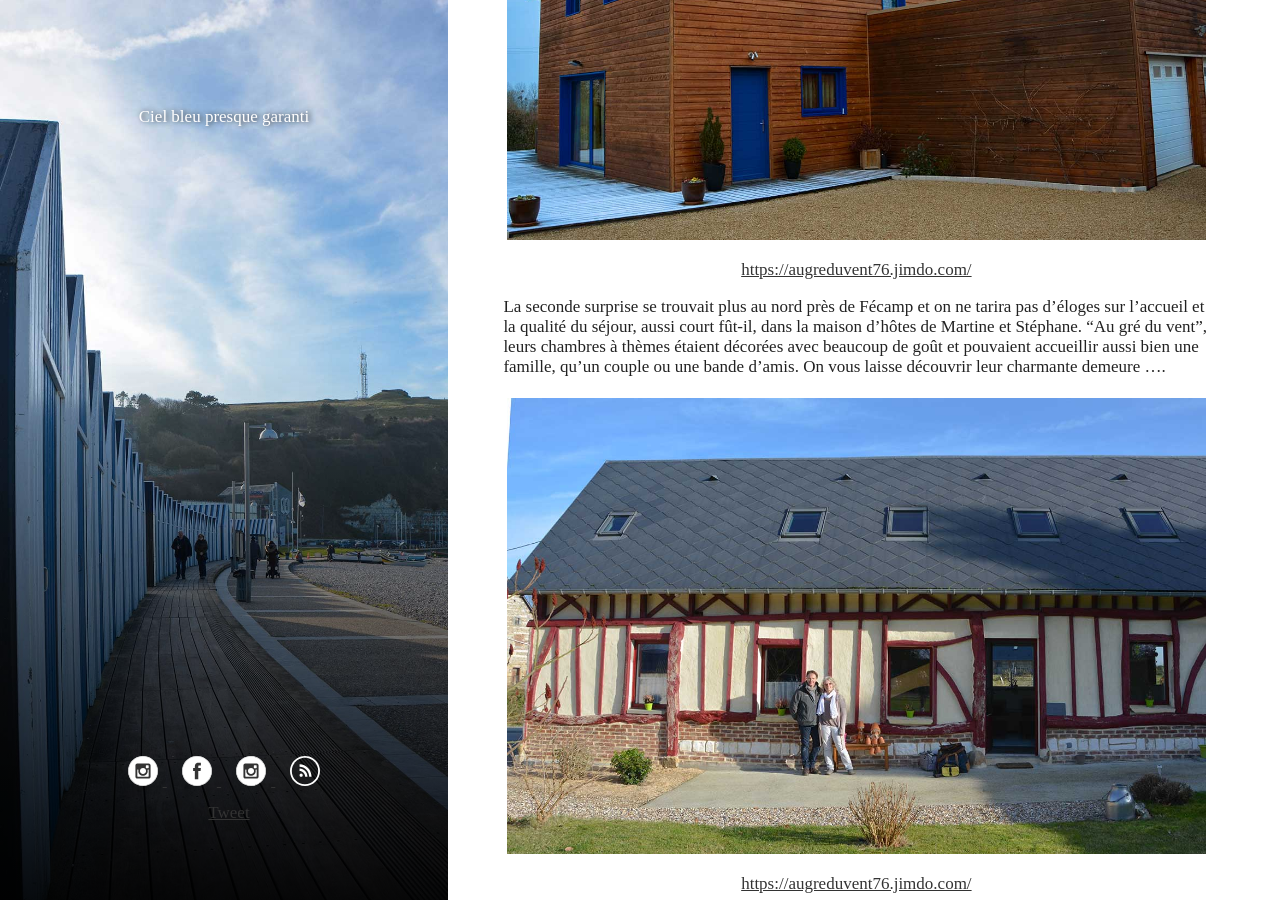
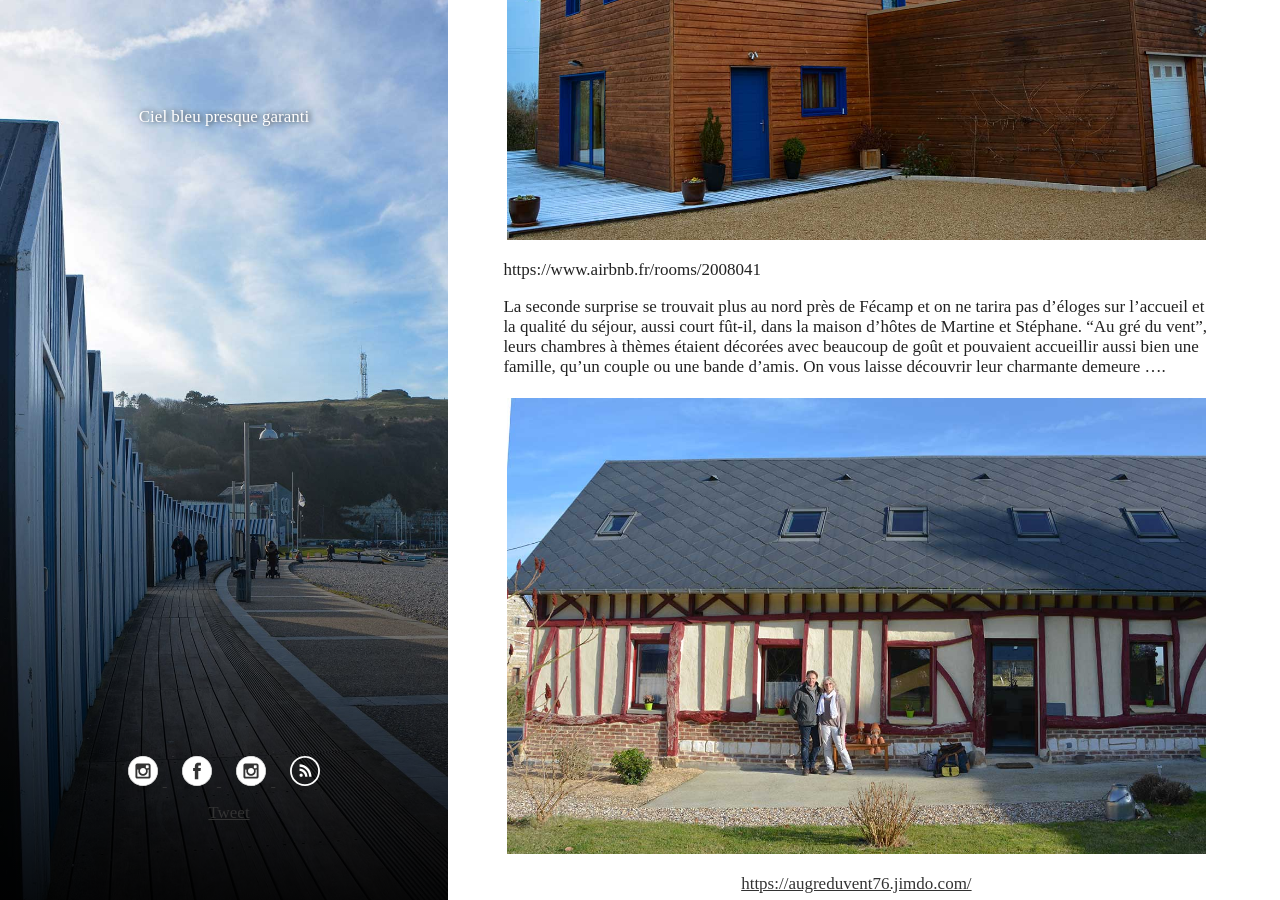
Before and after one commit to FlorentD/cairatuverras.github.io, a Jekyll site: the page built from _posts/2017-02-14-week-end-normandie_1.md, in a window 1280 px wide and 900 px high, scrolled down 8059 px. Built offline with Jekyll 4.4.1, drawn with Linux system fonts in a browser that asks for light colours; comment, search, counter and statistics services are not loaded.

Commit message:
Update 2017-02-14-week-end-normandie_1.md

```diff
--- a/_posts/2017-02-14-week-end-normandie_1.md
+++ b/_posts/2017-02-14-week-end-normandie_1.md
@@ -80,7 +80,7 @@ La première dénichée finalement sur Airbnb, une maison atypique qui rentrait
 
 [![railroad]({{ site.images }}/normandie_1/7_maison_bois.jpg)]({{ site.images }}/normandie_1/7_maison_bois.jpg)
 
-<div class="post-link"><a href="https://www.airbnb.fr/rooms/2008041?s=b8782d7Z">https://augreduvent76.jimdo.com/</a></div>
+https://www.airbnb.fr/rooms/2008041
 
 La seconde surprise se trouvait plus au nord près de Fécamp et on ne tarira pas d’éloges sur l’accueil et la qualité du séjour, aussi court fût-il, dans la maison d’hôtes de Martine et Stéphane. “Au gré du vent”,  leurs chambres à thèmes étaient décorées avec beaucoup de goût et pouvaient accueillir aussi bien une famille, qu’un couple ou une bande d’amis.
 On vous laisse découvrir leur charmante demeure ….
```
